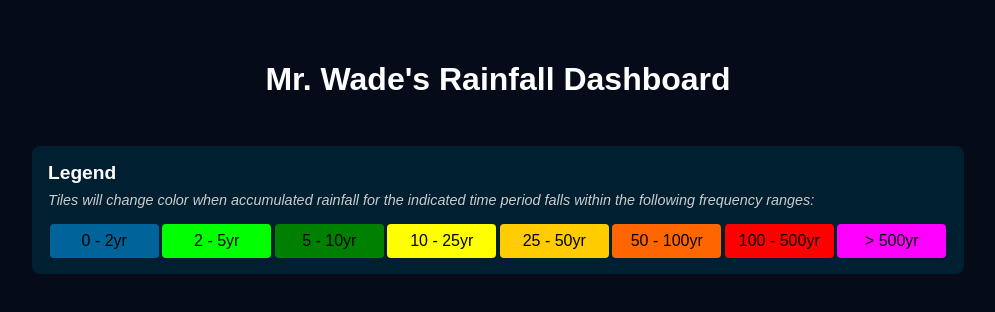
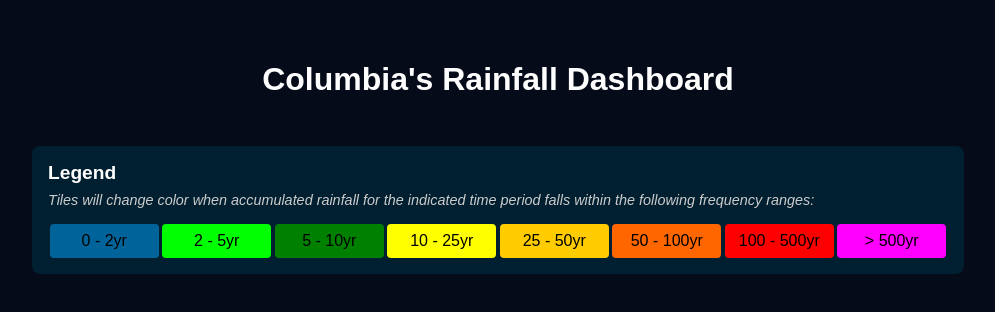
Before and after one commit to aadibhattaraiwoolpert/greenville-rainfall-dash, a SvelteKit app: page /dashboard in a window 1280 px wide. Shown: the top 312 px of the page, without its empty margins (142-1137 px from the left). Built offline with nearby package versions, Linux system fonts and the light colour scheme; no server answers.

Commit message:
Just the title edited

```diff
--- a/src/routes/dashboard/+page.svelte
+++ b/src/routes/dashboard/+page.svelte
@@ -68,7 +68,7 @@
 </script>
 
 <div class="container">
-	<h1 class="title">Mr. Wade's Rainfall Dashboard</h1>
+	<h1 class="title">Columbia's Rainfall Dashboard</h1>
 
 	<Legend></Legend>
 
```
Also changed, not shown: src/routes/dashboard/card-group.svelte (line endings or trailing spaces), src/routes/dashboard/card.svelte (line endings or trailing spaces).
